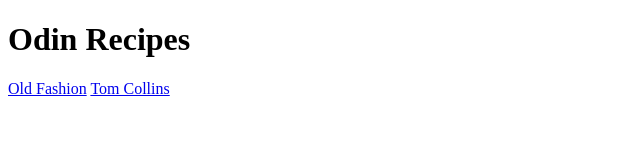
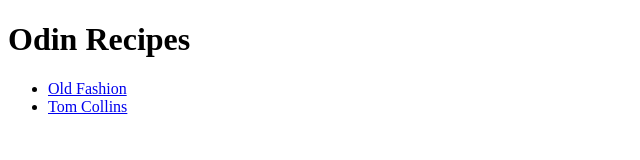
Before and after one commit to Hazell-creative/odin-recipes, a plain HTML site: page index.html in a window 1280 px wide. Shown: the whole page, without its empty margins (0-640 px from the left). Drawn offline with Linux system fonts and the light colour scheme.

Commit message:
changed list of recipes withing index.html to <ul> to show vertical listing

```diff
--- a/index.html
+++ b/index.html
@@ -8,9 +8,11 @@
 </head>
 <body>
     <h1>Odin Recipes</h1>
+<ul>
+  <li>  <a href="../odin-recipes/recipes/old-fashion.html">Old Fashion</a> </li>
+  <li>  <a href="../odin-recipes/recipes/tom_collins.html">Tom Collins</a> </li>
 
-    <a href="../odin-recipes/recipes/old-fashion.html">Old Fashion</a>
-    <a href="../odin-recipes/recipes/tom_collins.html">Tom Collins</a>
-    <a href=""
+</ul>
+
 </body>
 </html>
```
